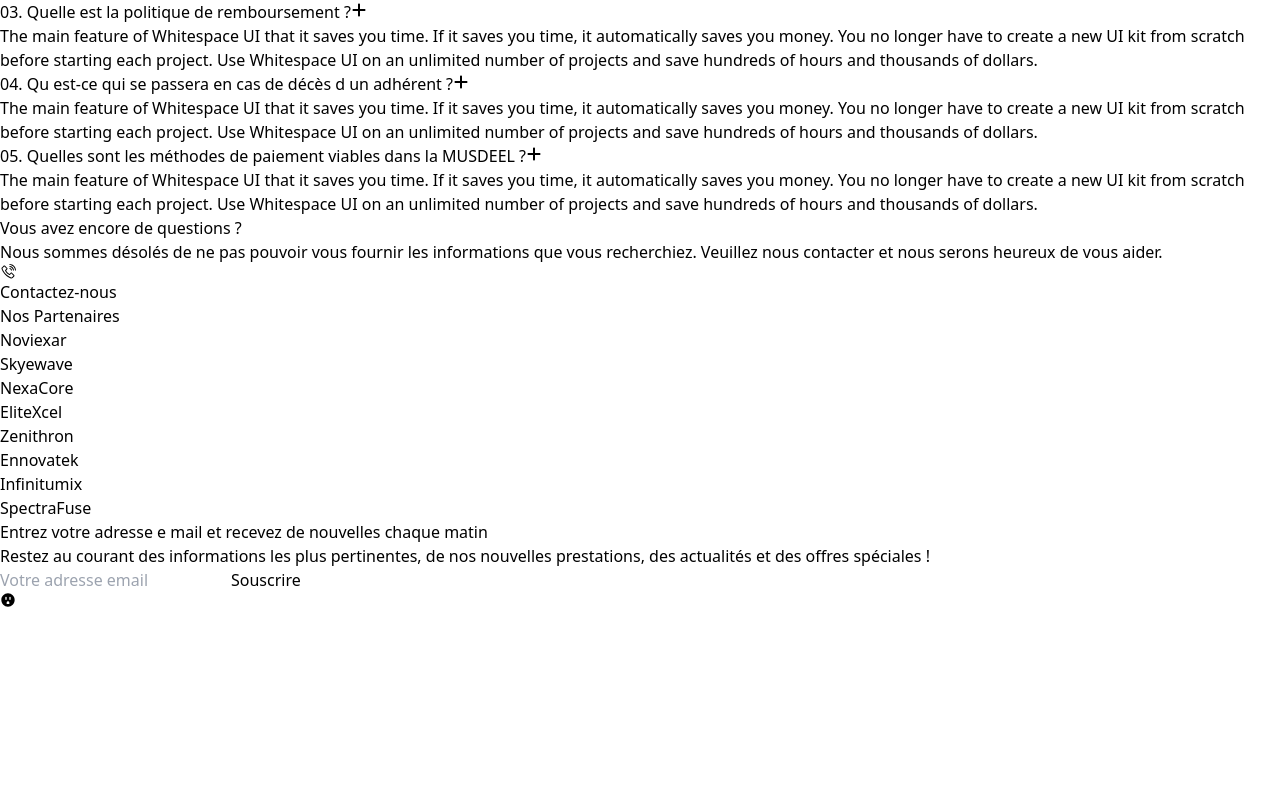
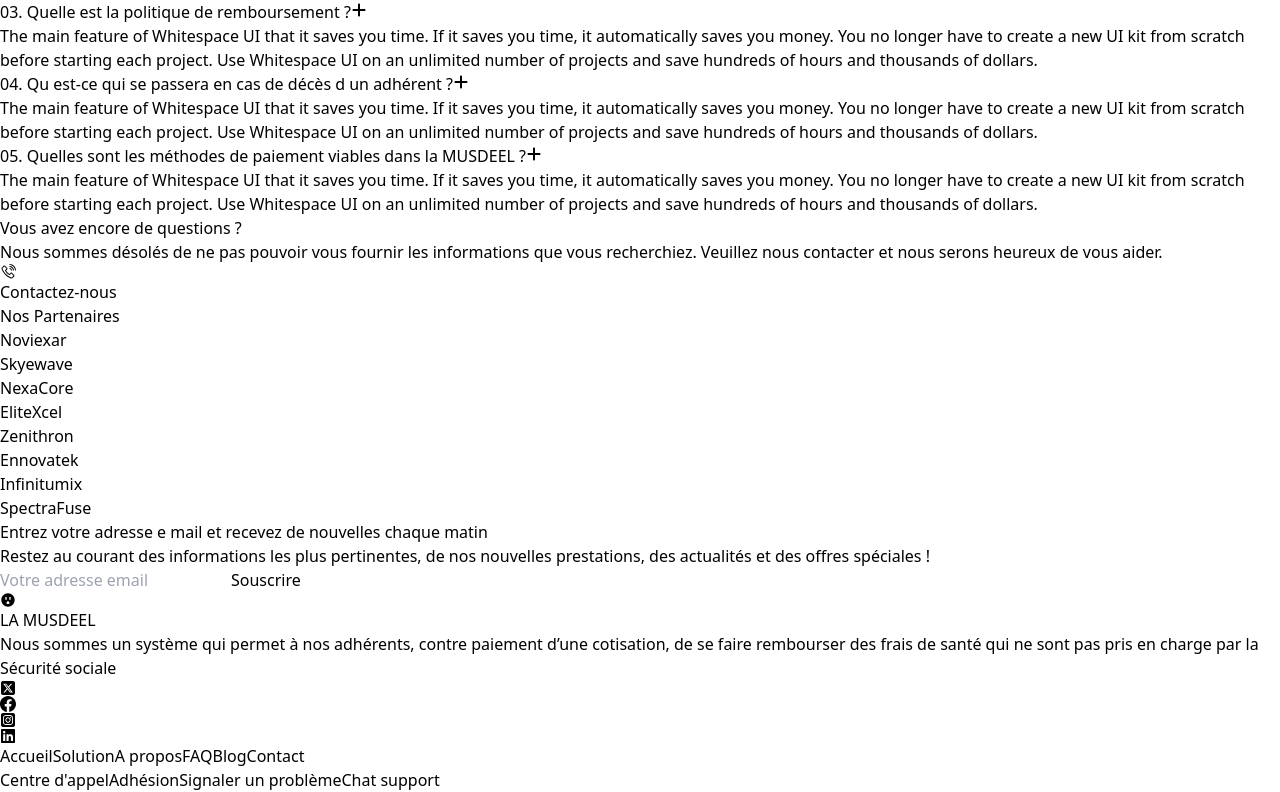
Before and after one commit to rovertnet/Scool, a React (Vite) app: page / in a window 1280 px wide. Shown: the part 3686-4478 px from the top of the page. Before the commit the page ends 4294 px from the top, so only its background shows below. Built offline with nearby package versions, Linux system fonts and the light colour scheme.

Commit message:
another commit

```diff
--- a/src/pages/Home.jsx
+++ b/src/pages/Home.jsx
@@ -1,6 +1,7 @@
 import { Outlet } from "react-router-dom";
 import Menu from "../component/cHeader/Menu";
 import ComposantsMere from "../component/cHome/ComposantsMere";
+import Footer from "../component/Footer";
 
 const Home = () => {
   return (
@@ -9,6 +10,8 @@ const Home = () => {
 
       <Outlet />
       <ComposantsMere />
+
+      <Footer />
     </>
   );
 };
```
